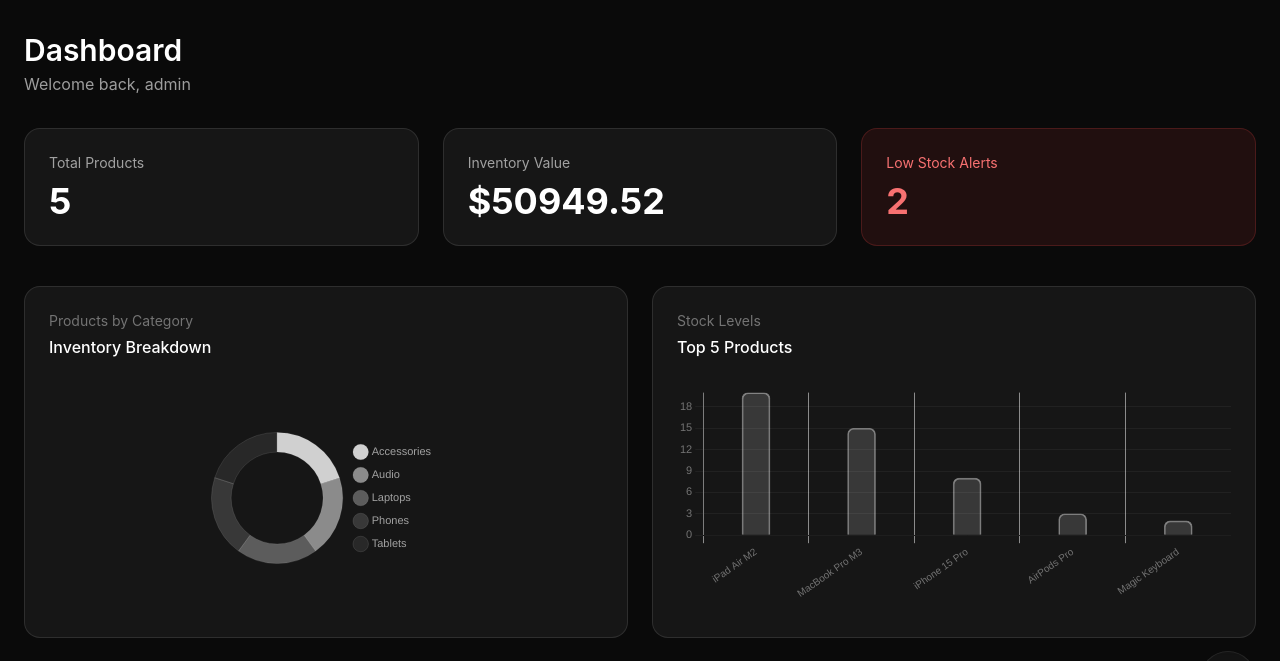
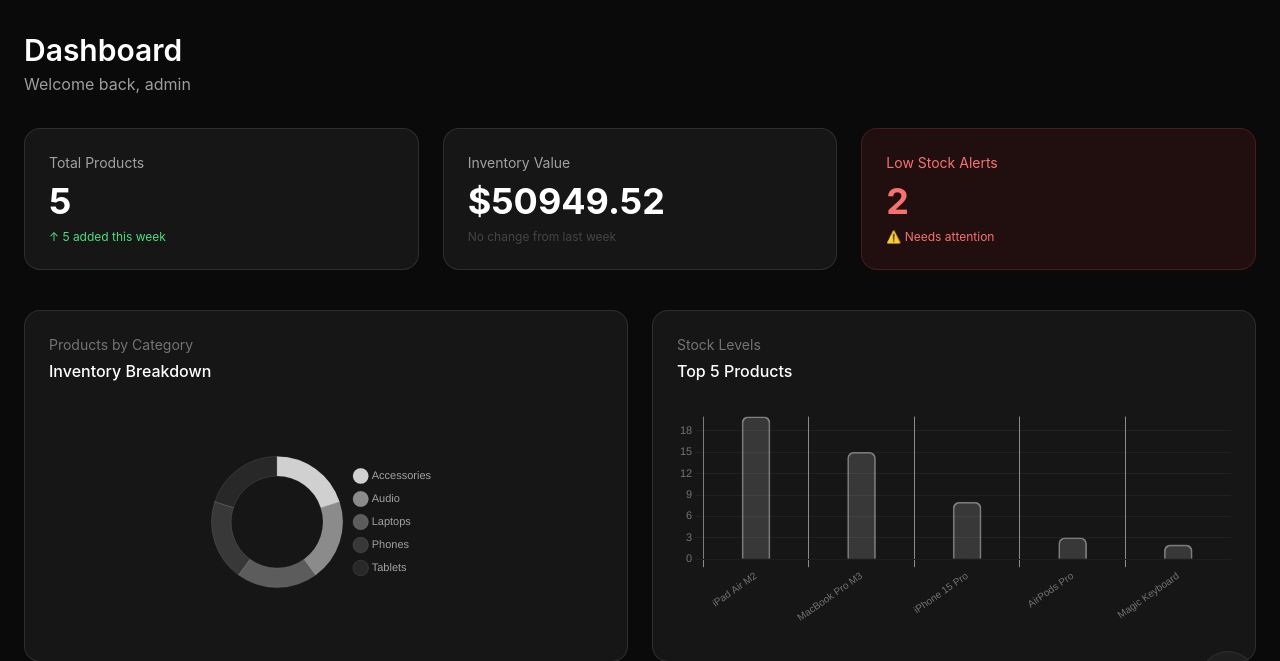
Before and after one commit to Shone-Davis/Nexabyte-inventory-manager, a Flask app: page /dashboard in a window 1280 px wide. Shown: the part 69-730 px from the top of the page. Run offline with Flask 3, Linux system fonts and the light colour scheme; a user stored in the database is signed in; some libraries are stand-ins or nearby versions.

Commit message:
Add real weekly trends to dashboard stats

```diff
--- a/routes/dashboard.py
+++ b/routes/dashboard.py
@@ -1,3 +1,4 @@
+from datetime import datetime, timedelta
 from flask import Blueprint, render_template, redirect, url_for
 from flask_login import login_required, current_user
 from models import Product
@@ -39,6 +40,29 @@ def index():
     stock_labels = [p.name for p in top_products]
     stock_values = [p.stock for p in top_products]
 
+    # products addup history weekly
+    one_week_ago = datetime.utcnow() - timedelta(days=7)
+
+    # products added this week
+    new_this_week = Product.query.filter(
+        Product.created_at >= one_week_ago
+    ).count()
+
+    total_last_week = total_products - new_this_week
+    # inventory value last week
+    old_products = Product.query.filter(
+        Product.created_at < one_week_ago
+    ).all()
+    value_last_week = sum(p.total_value for p in old_products)
+
+    # Value exchange percentage
+    if value_last_week > 0:
+        value_change = round(
+            ((total_value - value_last_week) / value_last_week) * 100, 1
+        )
+    else:
+        value_change = 0
+
     return render_template("dashboard/index.html",
                            total_products=total_products,
                            total_value=round(total_value, 2),
@@ -48,7 +72,10 @@ def index():
                            category_labels=category_labels,
                            category_counts=category_counts,
                            stock_labels=stock_labels,
-                           stock_values=stock_values
+                           stock_values=stock_values,
+                           new_this_week=new_this_week,
+                           total_last_week=total_last_week,
+                           value_change=value_change
                            )
 
 
--- a/templates/dashboard/index.html
+++ b/templates/dashboard/index.html
@@ -14,16 +14,46 @@
     <div class="bg-white/5 rounded-2xl p-6 border border-white/10">
         <p class="text-sm text-white/60">Total Products</p>
         <p class="text-4xl font-bold text-white mt-2">{{ total_products }}</p>
+        {% if new_this_week > 0 %}
+        <p class="text-green-400 text-xs mt-2">
+            ↑ {{ new_this_week }} added this week
+        </p>
+        {% else %}
+        <p class="text-white/20 text-xs mt-2">
+            No new products this week
+        </p>
+        {% endif %}
     </div>
 
     <div class="bg-white/5 rounded-2xl p-6 border border-white/10">
         <p class="text-sm text-white/60">Inventory Value</p>
         <p class="text-4xl font-bold text-white mt-2">${{ total_value }}</p>
+        {% if value_change > 0 %}
+        <p class="text-green-400 text-xs mt-2">
+            ↑ {{ value_change }}% from last week
+        </p>
+        {% elif value_change < 0 %} <p class="text-red-400 text-xs mt-2">
+            ↓ {{ value_change }}% from last week
+            </p>
+            {% else %}
+            <p class="text-white/20 text-xs mt-2">
+                No change from last week
+            </p>
+            {% endif %}
     </div>
 
     <div class="bg-red-500/10 rounded-2xl p-6 border border-red-500/20">
         <p class="text-sm text-red-400">Low Stock Alerts</p>
         <p class="text-4xl font-bold text-red-400 mt-2">{{ low_stock_count }}</p>
+        {% if low_stock_count > 0 %}
+        <p class="text-red-400 text-xs mt-2">
+            ⚠️ Needs attention
+        </p>
+        {% else %}
+        <p class="text-green-400 text-xs mt-2">
+            ✓ All stock levels healthy
+        </p>
+        {% endif %}
     </div>
 
 </div>
--- a/templates/landing.html
+++ b/templates/landing.html
@@ -69,12 +69,12 @@
             <div class="bg-white/5 rounded-xl p-4 border border-white/5">
                 <p class="text-white/40 text-xs mb-1">Total Products</p>
                 <p class="text-white text-2xl font-semibold">248</p>
-                <p class="text-green-400 text-xs mt-1">↑ 12 this week</p>
+                <p class="text-green-400 text-xs mt-1">↑ New this week</p>
             </div>
             <div class="bg-white/5 rounded-xl p-4 border border-white/5">
                 <p class="text-white/40 text-xs mb-1">Inventory Value</p>
                 <p class="text-white text-2xl font-semibold">$84,320</p>
-                <p class="text-green-400 text-xs mt-1">↑ 3.2% this month</p>
+                <p class="text-green-400 text-xs mt-1">↑ Updated live</p>
             </div>
             <div class="bg-red-500/10 rounded-xl p-4 border border-red-500/20">
                 <p class="text-red-400 text-xs mb-1">Low Stock Alerts</p>
```
